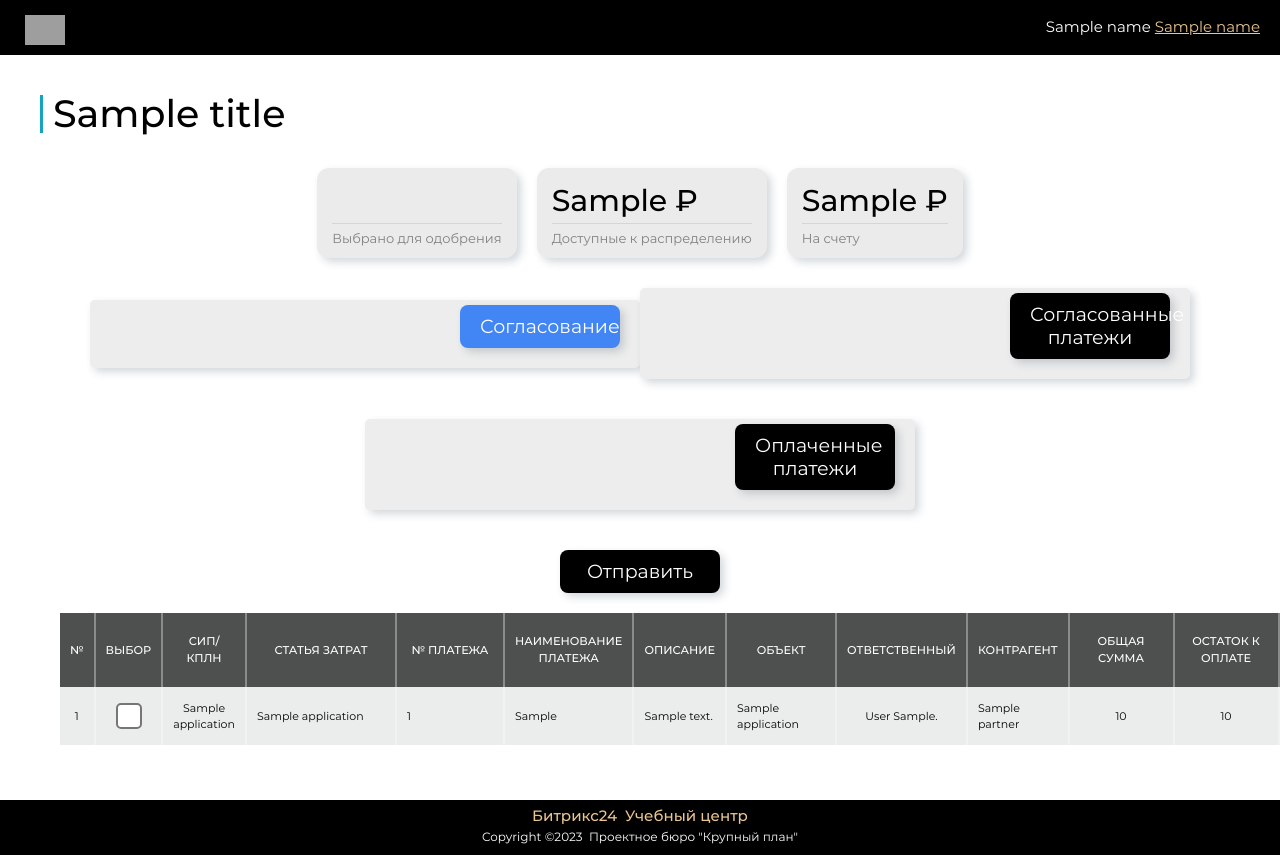
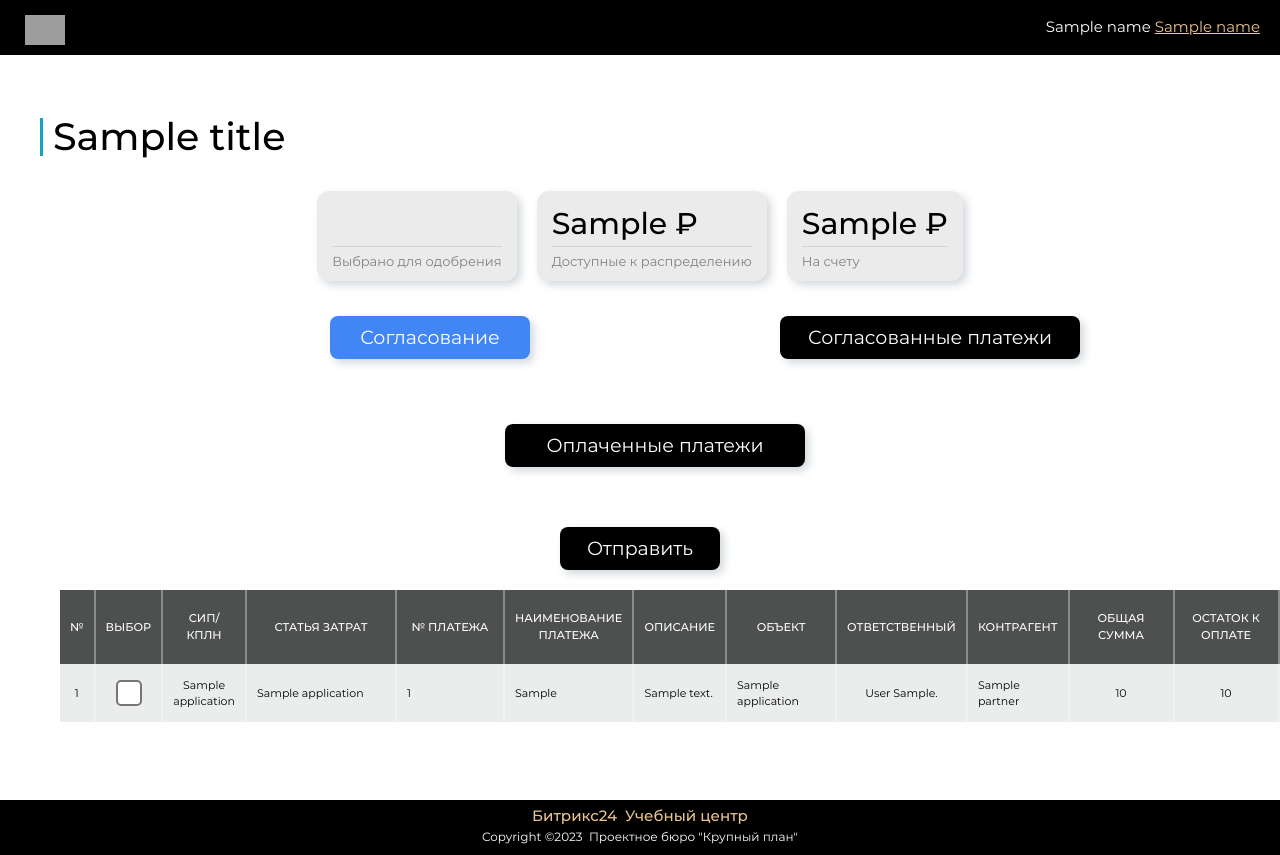
Before and after one commit to xPRYANIKx/KPLN_app, a Flask app: template templates/payment-approval.html in a window 1280 px wide; the page is wider, and only the part inside the window is pictured. Run offline with Flask 3, Linux system fonts and the light colour scheme; the template is opened without the code that fills it: most values are stand-ins (such as "Sample title", 1, 10 or a date in 2020); some libraries are stand-ins or nearby versions; grey boxes are pictures that could not be loaded.

Commit message:
fix: l_fix payment button

```diff
--- a/templates/payment-approval.html
+++ b/templates/payment-approval.html
@@ -67,15 +67,16 @@
         </div>
     </div>
 
-    <div class="cards-container">
-        <form action="payment-approval" target="_blank">
-           <button style="background-color:#4285f4;">Согласование</button>
+
+    <div style="margin-left: -180px;" class="cards-container">
+        <form style="background-color: white; box-shadow: none;" action="payment-approval" target="_blank">
+            <button style="width: 200px; background-color:#4285f4;">Согласование</button>
         </form>
-        <form action="payment-approval-list" target="_blank">
-           <button>Согласованные платежи</button>
+        <form style="background-color: white; box-shadow: none;" action="payment-approval-list" target="_blank">
+            <button style="width: 300px">Согласованные платежи</button>
         </form>
-        <form action="payment-paid-list" target="_blank">
-           <button>Оплаченные платежи</button>
+        <form style="background-color: white; box-shadow: none;" action="payment-paid-list" target="_blank">
+            <button style="width: 300px">Оплаченные платежи</button>
         </form>
     </div>
 
@@ -125,57 +126,37 @@
                 <tr id="row-{{ loop.index }}">
                     <td class="th_num_row_i" data-sort="{{ loop.index }}">{{loop.index}}</td>
                     <td class="th_select_i" data-sort={{ loop.index }}>
-                        <input
-                            type="checkbox"
-                            id="selectedRows-{{ loop.index }}"
-                            name="selectedRows"
-                            value="{{loop.index}}"
+                        <input type="checkbox" id="selectedRows-{{ loop.index }}" name="selectedRows" value="{{loop.index}}"
                             onchange="paymentApprovalRecalcCards()">
                     </td>
                     <td class="th_company_i" data-sort="{{application.contractor_id}}">{{ application.contractor_name }}</td>
                     <td class="th_category_i" data-sort="{{application.cost_item_name}}">{{ application.cost_item_name }}</td>
                     <td class="th_num_pay_i" data-sort="{application.payment_id}}">
-                        <input
-                            id="paymentNumber-{{ loop.index }}"
-                            name="payment_number"
-                            value="{{application.payment_id}}"
-                            hidden
-                            readonly>
+                        <input id="paymentNumber-{{ loop.index }}" name="payment_number" value="{{application.payment_id}}" hidden readonly>
                         {{application.payment_number}}
                     </td>
-                    <td class="th_name_i" data-sort="{{application.basis_of_payment}}" title="{{ application.basis_of_payment }}">{{ application.basis_of_payment_short }}</td>
-                    <td class="th_discription_i" data-sort="{{application.basis_of_payment}}" title="{{ application.payment_description }}">{{ application.payment_description_short }}</td>
+                    <td class="th_name_i" data-sort="{{application.basis_of_payment}}" title="{{ application.basis_of_payment }}">{{
+                        application.basis_of_payment_short }}</td>
+                    <td class="th_discription_i" data-sort="{{application.basis_of_payment}}" title="{{ application.payment_description }}">{{
+                        application.payment_description_short }}</td>
                     <td class="th_object_i" data-sort="{{application.object_name}}">{{ application.object_name }}</td>
                     <td class="th_responsible_i">{{ application.last_name }} {{ application.first_name[0] }}.</td>
                     <td class="th_contractor_i">{{ application.partner }}</td>
                     <td class="th_main_sum_i">{{ application.payment_sum_rub }}</td>
                     <td class="th_sum_remain_i">
-                        <input
-                            id="approvalSum-{{ loop.index }}"
-                            name="approval_sum"
-                            value="{{application.approval_sum}}"
-                            hidden
-                            readonly>
+                        <input id="approvalSum-{{ loop.index }}" name="approval_sum" value="{{application.approval_sum}}" hidden readonly>
                         {{ application.approval_sum_rub}}
                     </td>
                     <td class="th_sum_agreed_i">
-                        <input
-                            id="amount-{{ loop.index }}"
-                            name="amount"
-                            value="{{ application.amount_rub }}"
-                            onchange="saveData({{ loop.index }}, '{{ page }}')"
-                            oninput="paymentApprovalRecalcCards()">
+                        <input id="amount-{{ loop.index }}" name="amount" value="{{ application.amount_rub }}"
+                            onchange="saveData({{ loop.index }}, '{{ page }}')" oninput="paymentApprovalRecalcCards()">
                     </td>
                     <td class="th_pay_date_i">{{ application.payment_due_date }}</td>
                     <td class="th_status_i" id="status-{{ loop.index }}">
-                        <select
-                            id="status_id-{{ loop.index }}"
-                            name="status_id"
-                            data-amount="{{ 444 if application.status_id==4 else 33333}}"
+                        <select id="status_id-{{ loop.index }}" name="status_id" data-amount="{{ 444 if application.status_id==4 else 33333}}"
                             onchange="paymentApprovalRecalcCards(), saveData({{ loop.index }}, '{{ page }}')">
                             {% for s in approval_statuses %}
-                            <option
-                                {% if application.status_id==s.payment_agreed_status_id %} selected {% endif %}>
+                            <option {% if application.status_id==s.payment_agreed_status_id %} selected {% endif %}>
                                 {{ s.payment_agreed_status_name }}
                             </option>
                             {% endfor %}
@@ -183,12 +164,8 @@
                     </td>
                     <td class="th_date_create_i">{{ application.payment_at }}</td>
                     <td class="th_save_pay_i">
-                        <input
-                            type="checkbox"
-                            id="paymentFullStatus-{{ loop.index }}"
-                            name="payment_full_agreed_status"
-                            value="{{loop.index}}"
-                            {% if application.payment_full_agreed_status %}checked{% endif %}
+                        <input type="checkbox" id="paymentFullStatus-{{ loop.index }}" name="payment_full_agreed_status" value="{{loop.index}}" {% if
+                            application.payment_full_agreed_status %}checked{% endif %}
                             onchange="saveData({{ loop.index }}, '{{ page }}'), tabColorize({{ loop.index }})">
                     </td>
                 </tr>
```
Also changed, not shown: templates/payment-approval-list.html (+10 -7 lines), templates/payment-paid-list.html (+10 -7 lines). Lines whose indentation alone changed are shown as unchanged.
